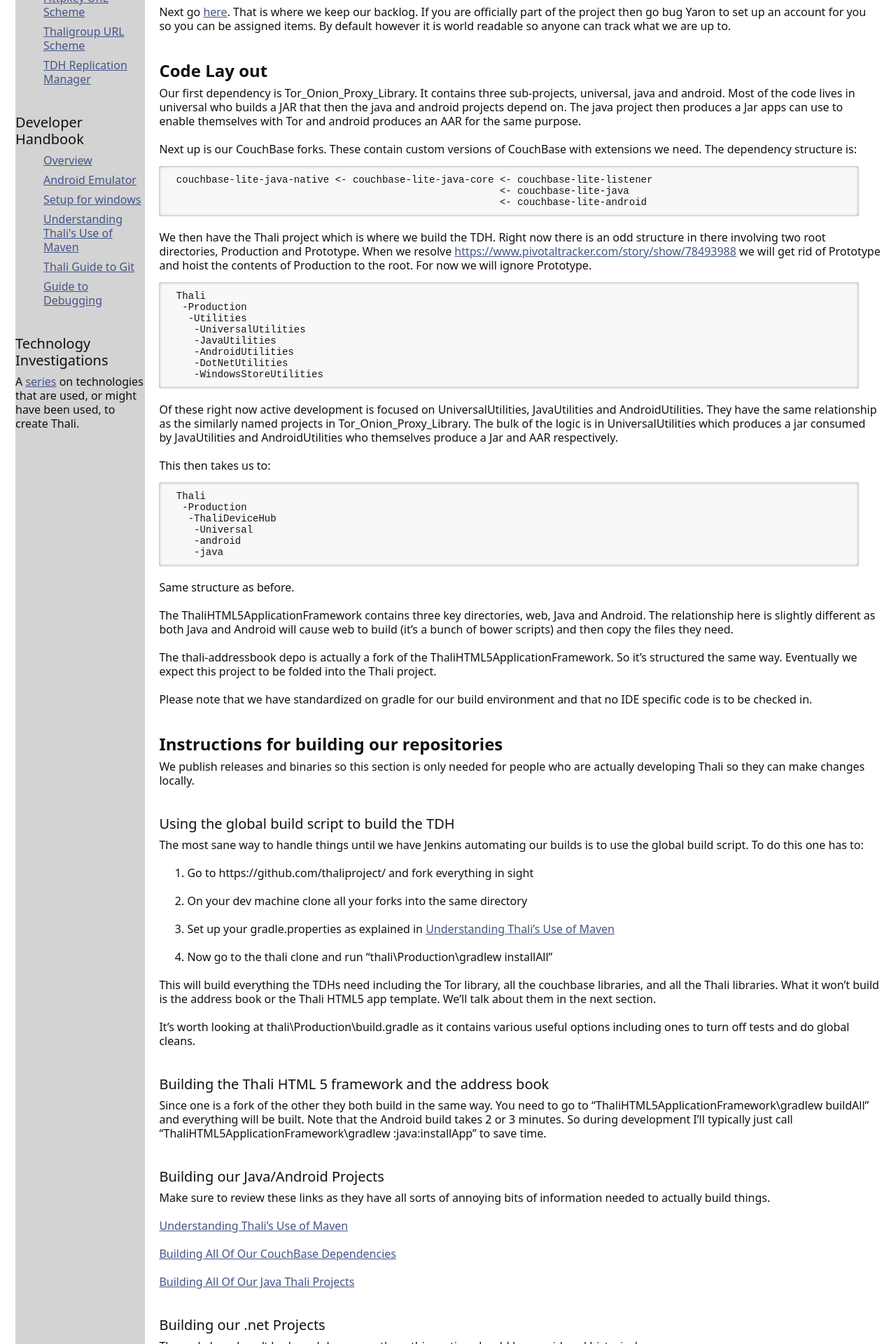
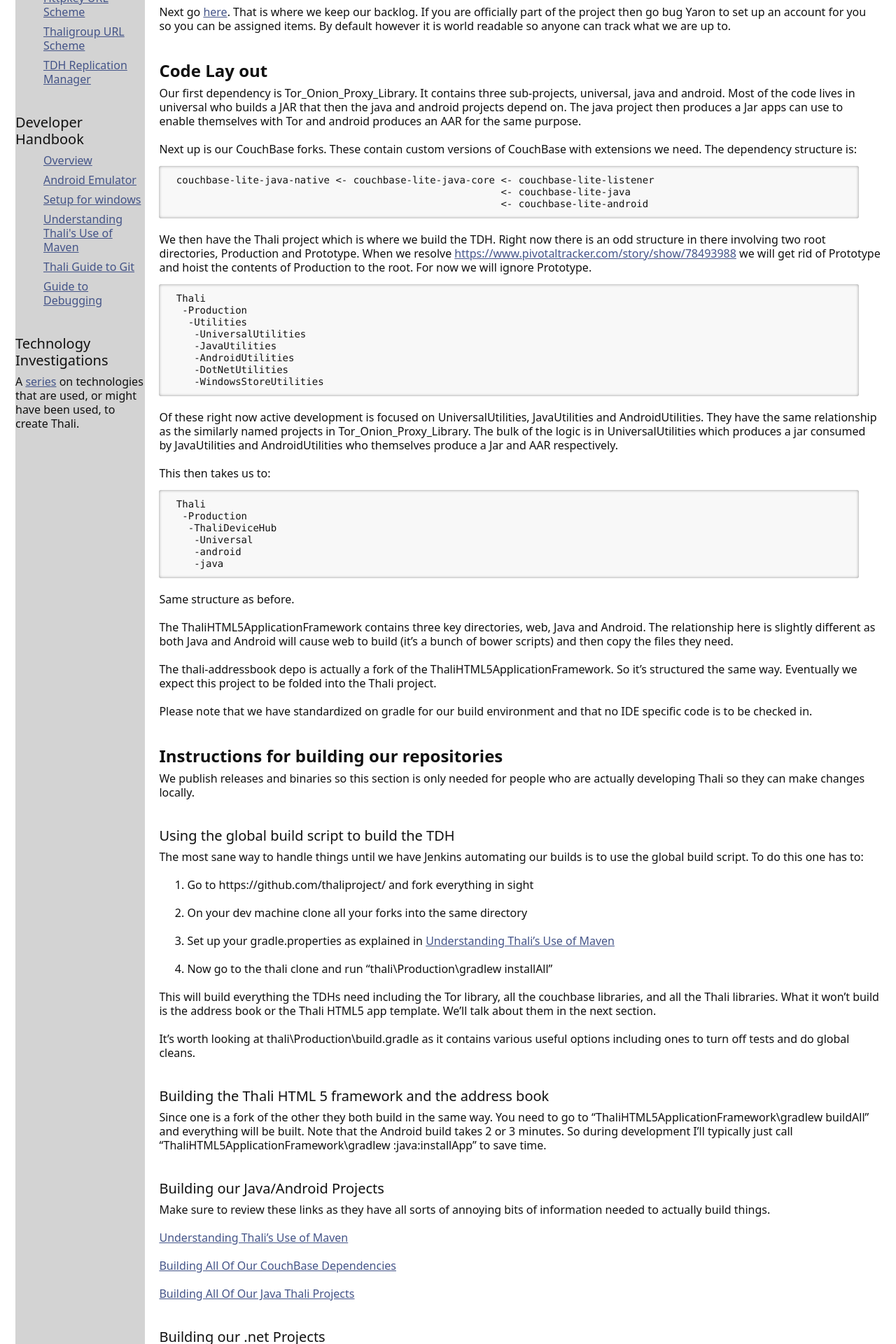
Before and after one commit to thaliproject/thali, a Jekyll site: the page built from DeveloperHandbook.md, in a window 1280 px wide. Shown: the part 343-2263 px from the top of the page at 70% size. Built offline with Jekyll 4.4.1, drawn with Linux system fonts in a browser that asks for light colours; Markdown is read by kramdown in place of the engine named in the settings.

Commit message:
Update DeveloperHandbook.md

````diff
--- a/DeveloperHandbook.md
+++ b/DeveloperHandbook.md
@@ -19,16 +19,16 @@
 
 Next up is our CouchBase forks. These contain custom versions of CouchBase with extensions we need. The dependency structure is:
 
-<pre>
+```
  couchbase-lite-java-native <- couchbase-lite-java-core <- couchbase-lite-listener
                                                         <- couchbase-lite-java
                                                         <- couchbase-lite-android
-</pre>
+```
 
 
 We then have the Thali project which is where we build the TDH. Right now there is an odd structure in there involving two root directories, Production and Prototype. When we resolve [https://www.pivotaltracker.com/story/show/78493988](https://www.pivotaltracker.com/story/show/78493988) we will get rid of Prototype and hoist the contents of Production to the root. For now we will ignore Prototype.
 
-<pre>
+```
  Thali
   -Production
    -Utilities
@@ -37,20 +37,20 @@
     -AndroidUtilities
     -DotNetUtilities
     -WindowsStoreUtilities
-</pre>
+```
 
 Of these right now active development is focused on UniversalUtilities, JavaUtilities and AndroidUtilities. They have the same relationship as the similarly named projects in Tor_Onion_Proxy_Library. The bulk of the logic is in UniversalUtilities which produces a jar consumed by JavaUtilities and AndroidUtilities who themselves produce a Jar and AAR respectively.
 
 This then takes us to:
 
-<pre>
+```
  Thali
   -Production
    -ThaliDeviceHub
     -Universal
     -android
     -java
-</pre>
+```
 
 Same structure as before.
 
````
